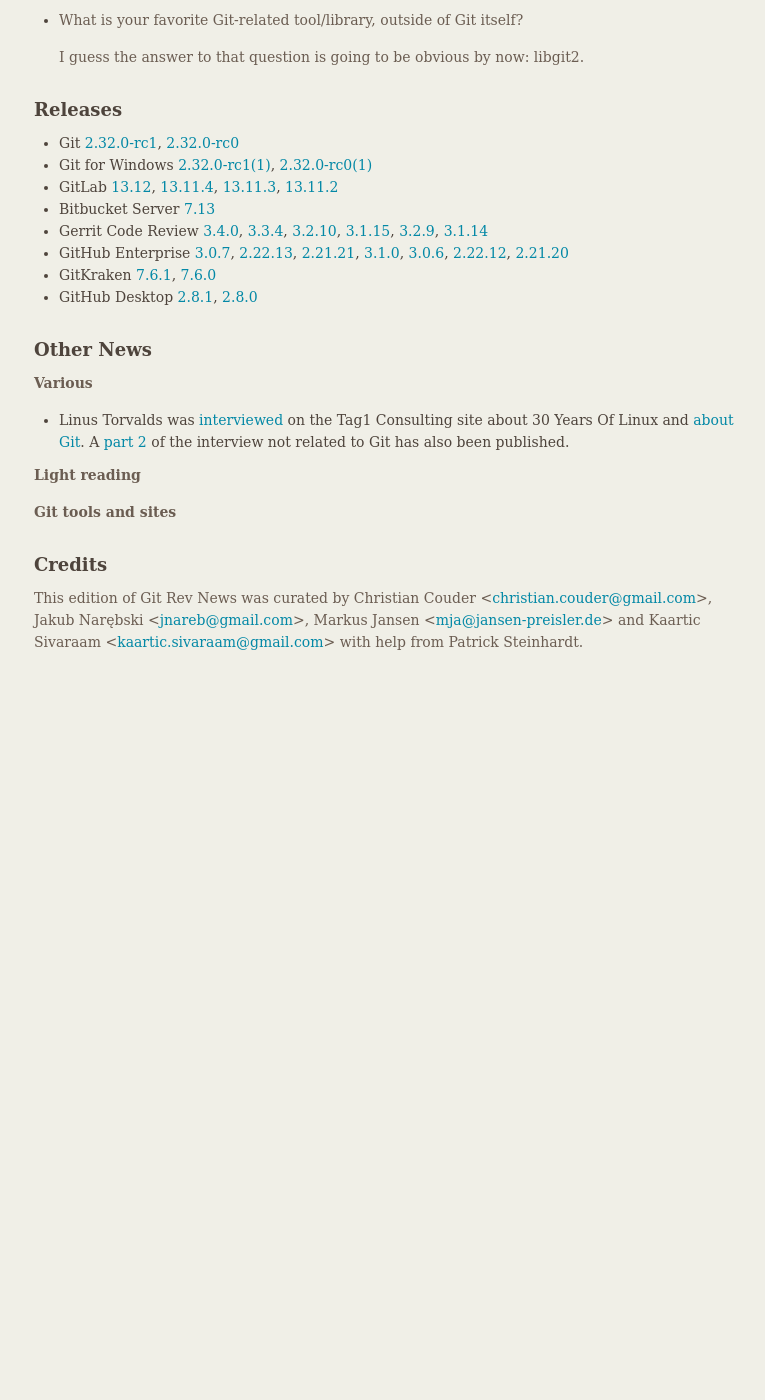
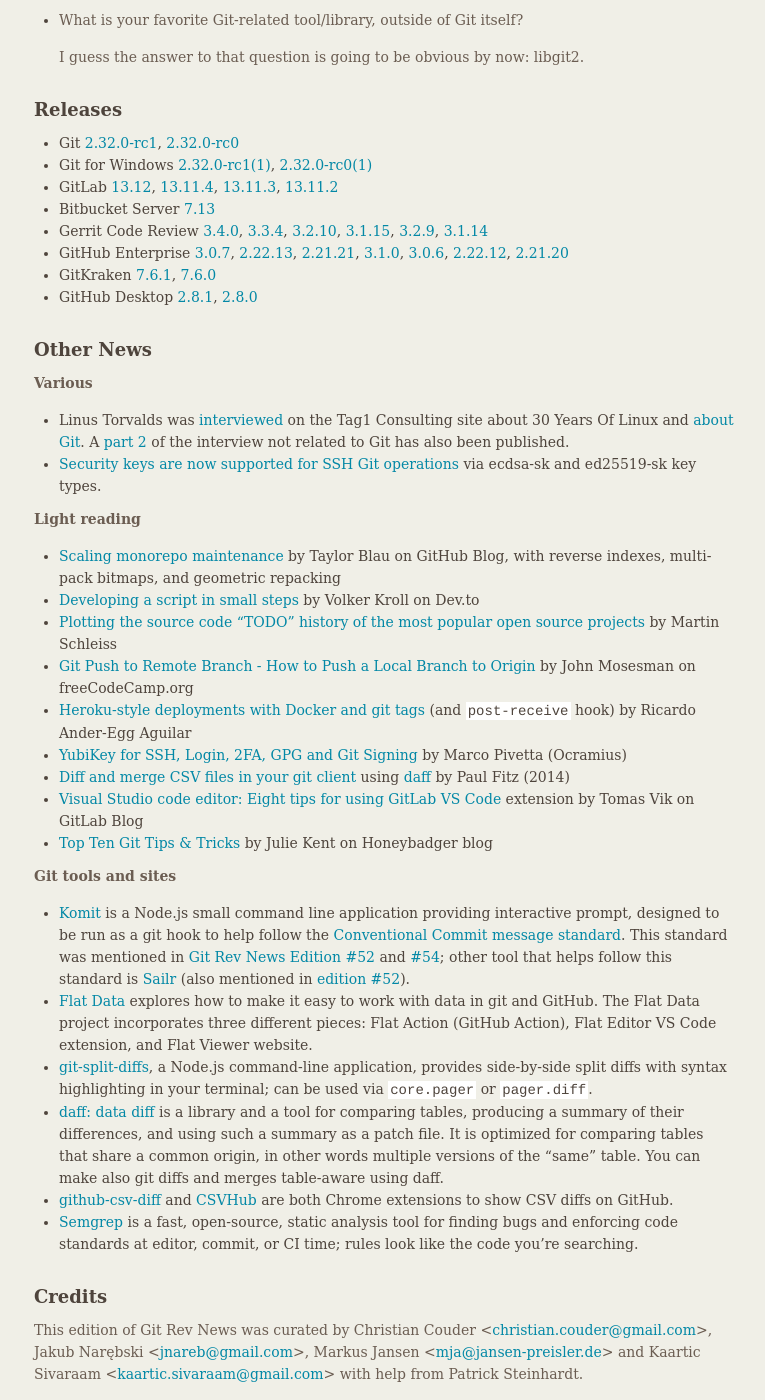
Before and after one commit to git/git.github.io, a Jekyll site: the page built from rev_news/drafts/edition-75.md, in a window 1280 px wide and 1400 px high, scrolled down 3018 px. Shown: the whole window, without its empty margins (375-1140 px from the left). Built offline with Jekyll 4.4.1, drawn with Linux system fonts in a browser that asks for light colours; before the commit the page ends 3686 px from its top, so only the background shows below that.

Commit message:
rn-75: Add links to various articles, tools and sites

```diff
--- a/rev_news/drafts/edition-75.md
+++ b/rev_news/drafts/edition-75.md
@@ -239,12 +239,60 @@
   [about Git](https://www.tag1consulting.com/blog/interview-linus-torvalds-linux-and-git#git-distributed-version-control-).
   A [part 2](https://www.tag1consulting.com/blog/interview-linus-torvalds-open-source-and-beyond-part-2)
   of the interview not related to Git has also been published.
+* [Security keys are now supported for SSH Git operations](https://github.blog/2021-05-10-security-keys-supported-ssh-git-operations/) via ecdsa-sk and ed25519-sk key types.
+
 
 __Light reading__
+
+* [Scaling monorepo maintenance](https://github.blog/2021-04-29-scaling-monorepo-maintenance/)
+  by Taylor Blau on GitHub Blog, with reverse indexes, multi-pack bitmaps, and geometric repacking
+* [Developing a script in small steps](https://dev.to/vkroll/common-misconception-of-beginners-51jb)
+  by Volker Kroll on Dev.to
+* [Plotting the source code "TODO" history of the most popular open source projects](https://schleiss.io/plotting-source-code-todos-for-open-source-projects)
+  by Martin Schleiss
+* [Git Push to Remote Branch - How to Push a Local Branch to Origin](https://www.freecodecamp.org/news/git-push-to-remote-branch-how-to-push-a-local-branch-to-origin/)
+  by John Mosesman on freeCodeCamp.org
+* [Heroku-style deployments with Docker and git tags](https://ricardoanderegg.com/posts/git-push-deployments-docker-tags/)
+  (and `post-receive` hook) by Ricardo Ander-Egg Aguilar
+* [YubiKey for SSH, Login, 2FA, GPG and Git Signing](https://ocramius.github.io/blog/yubikey-for-ssh-gpg-git-and-local-login/) by Marco Pivetta (Ocramius)
+* [Diff and merge CSV files in your git client](https://paulfitz.github.io/2014/07/09/diff-merge-csv.html)
+  using [daff](http://paulfitz.github.io/daff/) by Paul Fitz (2014)
+* [Visual Studio code editor: Eight tips for using GitLab VS Code](https://about.gitlab.com/blog/2021/05/20/vscode-workflows-for-working-with-gitlab/)
+  extension by Tomas Vik on GitLab Blog
+* [Top Ten Git Tips & Tricks](https://www.honeybadger.io/blog/git-tricks/)
+  by Julie Kent on Honeybadger blog
 
 
 __Git tools and sites__
 
+* [Komit](https://github.com/GitSquared/komit) is a Node.js small command line
+  application providing interactive prompt, designed to be run as a git hook to
+  help follow the [Conventional Commit message standard](https://www.conventionalcommits.org/en/v1.0.0/).
+  This standard was mentioned in [Git Rev News Edition #52][rn-52] and [#54][rn-54];
+  other tool that helps follow this standard is [Sailr](https://github.com/craicoverflow/sailr)
+  (also mentioned in [edition #52][rn-52]).
+* [Flat Data](https://octo.github.com/projects/flat-data) explores how to make
+  it easy to work with data in git and GitHub. The Flat Data project
+  incorporates three different pieces: Flat Action (GitHub Action), Flat Editor
+  VS Code extension, and Flat Viewer website.
+* [git-split-diffs](https://github.com/banga/git-split-diffs), a Node.js
+  command-line application, provides side-by-side split diffs with syntax
+  highlighting in your terminal; can be used via `core.pager` or `pager.diff`.
+* [daff: data diff](http://paulfitz.github.io/daff/) is a library and a tool for
+  comparing tables, producing a summary of their differences, and using such a
+  summary as a patch file. It is optimized for comparing tables that share a
+  common origin, in other words multiple versions of the "same" table. You can
+  make also git diffs and merges table-aware using daff.
+* [github-csv-diff](https://github.com/wy-z/github-csv-diff) and
+  [CSVHub](https://github.com/Data-Liberation-Front/csvhub) are both
+  Chrome extensions to show CSV diffs on GitHub.
+* [Semgrep](https://semgrep.dev/) is a fast, open-source, static analysis tool
+  for finding bugs and enforcing code standards at editor, commit, or CI time;
+  rules look like the code you’re searching.
+
+
+[rn-52]: https://git.github.io/rev_news/2019/06/28/edition-52/
+[rn-54]: https://git.github.io/rev_news/2019/08/21/edition-54/
 
 ## Credits
 
```
